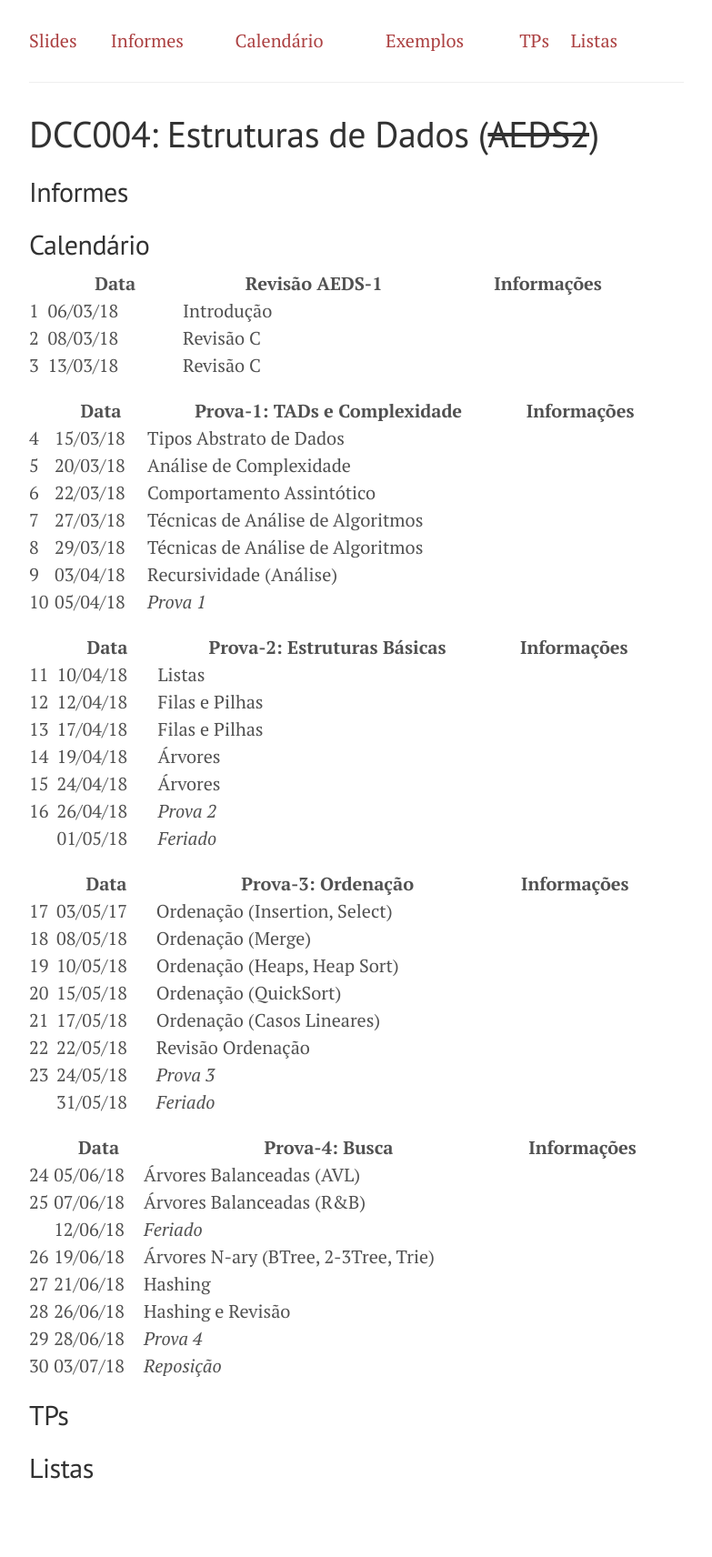
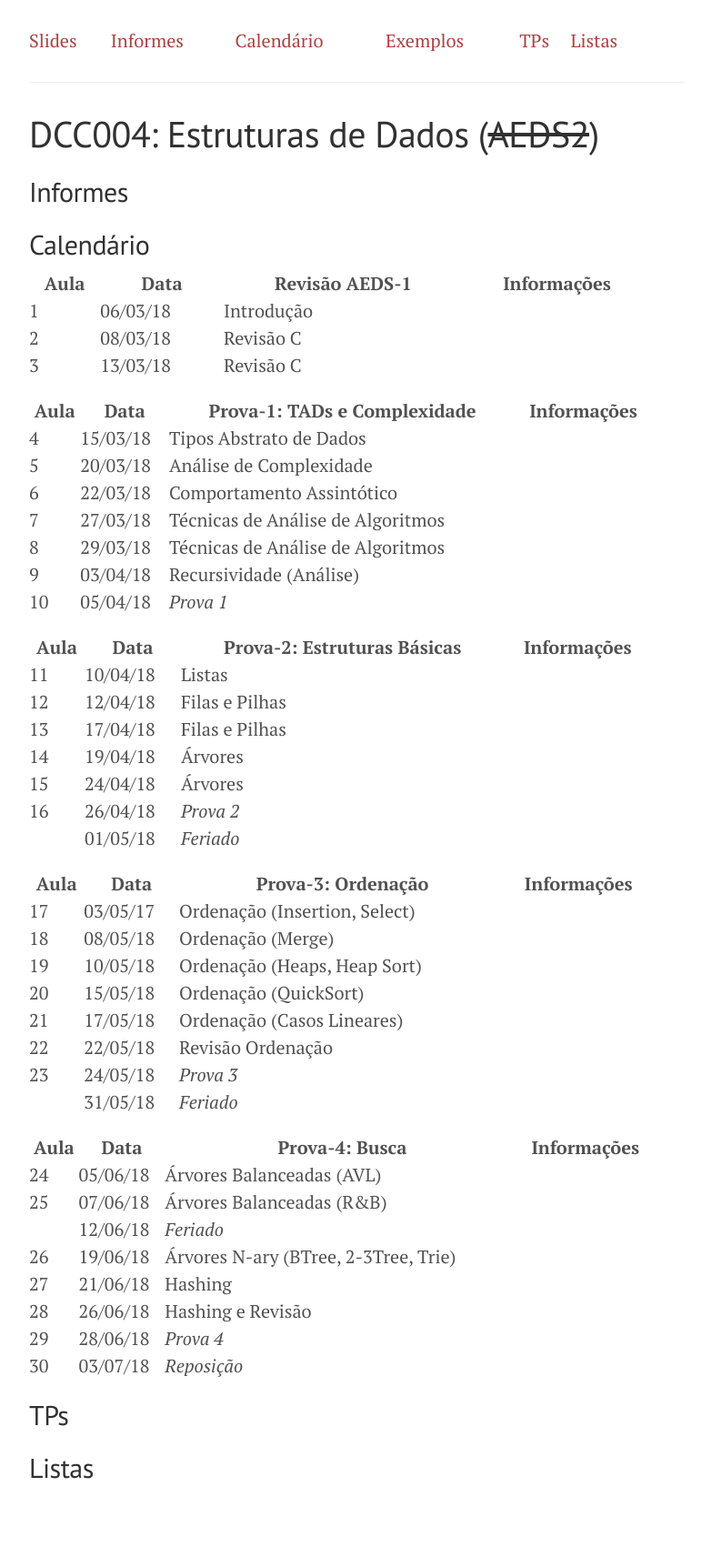
Before and after one commit to flaviovdf/flaviovdf.github.io, a Jekyll site: the page built from teaching/estruturas-de-dados/index.md, in a window 1280 px wide. Shown: the whole page at 91% size, without its empty margins (248-1031 px from the left). Built offline with Jekyll 4.4.1, drawn with Linux system fonts in a browser that asks for light colours.

Commit message:
Fixed calendar

```diff
--- a/teaching/estruturas-de-dados/index.md
+++ b/teaching/estruturas-de-dados/index.md
@@ -12,53 +12,53 @@ layout: page
 
 ## Calendário
 
-|  | Data     | Revisão AEDS-1                           | Informações  |
-|--|----------|------------------------------------------|--------------|
-|1 | 06/03/18 | Introdução                               |              |
-|2 | 08/03/18 | Revisão C                                |              |
-|3 | 13/03/18 | Revisão C                                |              |
+| Aula | Data     | Revisão AEDS-1                           | Informações  |
+|------|----------|------------------------------------------|--------------|
+| 1    | 06/03/18 | Introdução                               |              |
+| 2    | 08/03/18 | Revisão C                                |              |
+| 3    | 13/03/18 | Revisão C                                |              |
 
-|  | Data     | Prova-1: TADs e Complexidade             | Informações  |
-|--|----------|------------------------------------------|--------------|
-|4 | 15/03/18 | Tipos Abstrato de Dados                  |              |
-|5 | 20/03/18 | Análise de Complexidade                  |              |
-|6 | 22/03/18 | Comportamento Assintótico                |              |
-|7 | 27/03/18 | Técnicas de Análise de Algoritmos        |              |
-|8 | 29/03/18 | Técnicas de Análise de Algoritmos        |              |
-|9 | 03/04/18 | Recursividade (Análise)                  |              |
-|10| 05/04/18 | *Prova 1*                                |              |
+| Aula | Data     | Prova-1: TADs e Complexidade             | Informações  |
+|------|----------|------------------------------------------|--------------|
+| 4    | 15/03/18 | Tipos Abstrato de Dados                  |              |
+| 5    | 20/03/18 | Análise de Complexidade                  |              |
+| 6    | 22/03/18 | Comportamento Assintótico                |              |
+| 7    | 27/03/18 | Técnicas de Análise de Algoritmos        |              |
+| 8    | 29/03/18 | Técnicas de Análise de Algoritmos        |              |
+| 9    | 03/04/18 | Recursividade (Análise)                  |              |
+| 10   | 05/04/18 | *Prova 1*                                |              |
 
-|  | Data     | Prova-2: Estruturas Básicas              | Informações  |
-|--|----------|------------------------------------------|--------------|
-|11| 10/04/18 | Listas                                   |              |
-|12| 12/04/18 | Filas e Pilhas                           |              |
-|13| 17/04/18 | Filas e Pilhas                           |              |
-|14| 19/04/18 | Árvores                                  |              |
-|15| 24/04/18 | Árvores                                  |              |
-|16| 26/04/18 | *Prova 2*                                |              |
-|  | 01/05/18 | *Feriado*                                |              |
+| Aula | Data     | Prova-2: Estruturas Básicas              | Informações  |
+|------|----------|------------------------------------------|--------------|
+| 11   | 10/04/18 | Listas                                   |              |
+| 12   | 12/04/18 | Filas e Pilhas                           |              |
+| 13   | 17/04/18 | Filas e Pilhas                           |              |
+| 14   | 19/04/18 | Árvores                                  |              |
+| 15   | 24/04/18 | Árvores                                  |              |
+| 16   | 26/04/18 | *Prova 2*                                |              |
+|      | 01/05/18 | *Feriado*                                |              |
 
-|  | Data     | Prova-3: Ordenação                       | Informações  |
-|--|----------|------------------------------------------|--------------|
-|17| 03/05/17 | Ordenação (Insertion, Select)            |              |
-|18| 08/05/18 | Ordenação (Merge)                        |              |
-|19| 10/05/18 | Ordenação (Heaps, Heap Sort)             |              |
-|20| 15/05/18 | Ordenação (QuickSort)                    |              |
-|21| 17/05/18 | Ordenação (Casos Lineares)               |              |
-|22| 22/05/18 | Revisão Ordenação                        |              |
-|23| 24/05/18 | *Prova 3*                                |              |
-|  | 31/05/18 | *Feriado*                                |              |
+| Aula | Data     | Prova-3: Ordenação                       | Informações  |
+|------|----------|------------------------------------------|--------------|
+| 17   | 03/05/17 | Ordenação (Insertion, Select)            |              |
+| 18   | 08/05/18 | Ordenação (Merge)                        |              |
+| 19   | 10/05/18 | Ordenação (Heaps, Heap Sort)             |              |
+| 20   | 15/05/18 | Ordenação (QuickSort)                    |              |
+| 21   | 17/05/18 | Ordenação (Casos Lineares)               |              |
+| 22   | 22/05/18 | Revisão Ordenação                        |              |
+| 23   | 24/05/18 | *Prova 3*                                |              |
+|      | 31/05/18 | *Feriado*                                |              |
 
-|  | Data     | Prova-4: Busca                           | Informações  |
-|--|----------|------------------------------------------|--------------|
-|24| 05/06/18 | Árvores Balanceadas (AVL)                |              |
-|25| 07/06/18 | Árvores Balanceadas (R&B)                |              |
-|  | 12/06/18 | *Feriado*                                |              |
-|26| 19/06/18 | Árvores N-ary (BTree, 2-3Tree, Trie)     |              |
-|27| 21/06/18 | Hashing                                  |              |
-|28| 26/06/18 | Hashing e Revisão                        |              |
-|29| 28/06/18 | *Prova 4*                                |              |
-|30| 03/07/18 | *Reposição*                              |              |
+| Aula | Data     | Prova-4: Busca                           | Informações  |
+|------|----------|------------------------------------------|--------------|
+| 24   | 05/06/18 | Árvores Balanceadas (AVL)                |              |
+| 25   | 07/06/18 | Árvores Balanceadas (R&B)                |              |
+|      | 12/06/18 | *Feriado*                                |              |
+| 26   | 19/06/18 | Árvores N-ary (BTree, 2-3Tree, Trie)     |              |
+| 27   | 21/06/18 | Hashing                                  |              |
+| 28   | 26/06/18 | Hashing e Revisão                        |              |
+| 29   | 28/06/18 | *Prova 4*                                |              |
+| 30   | 03/07/18 | *Reposição*                              |              |
 
 ## TPs
 
```
